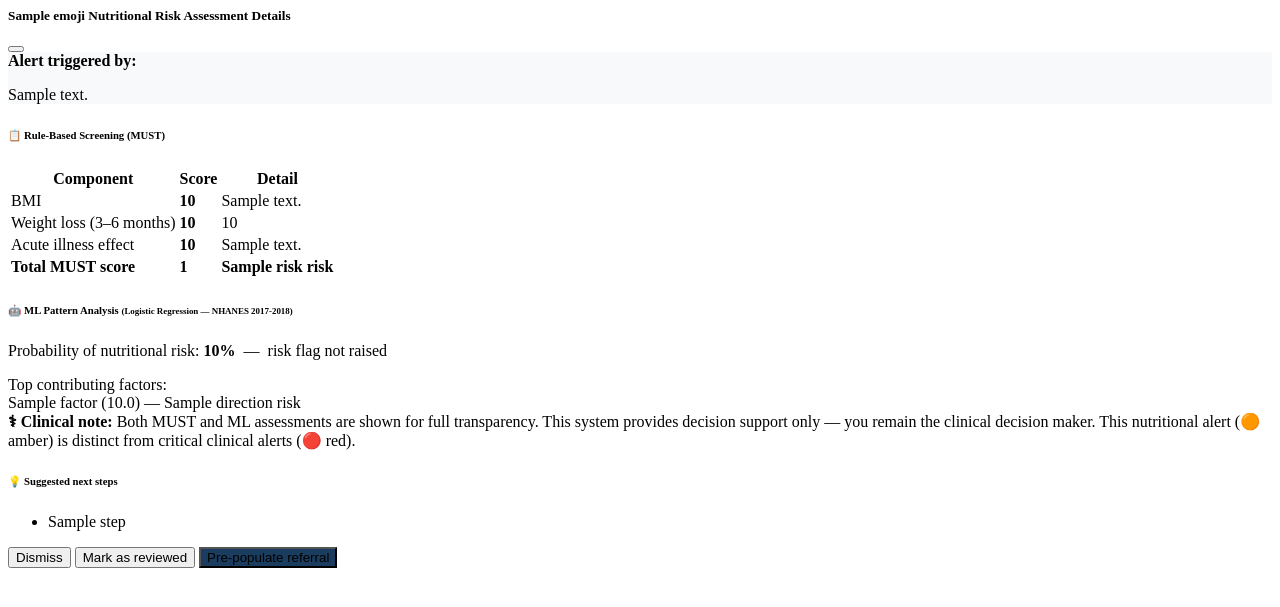
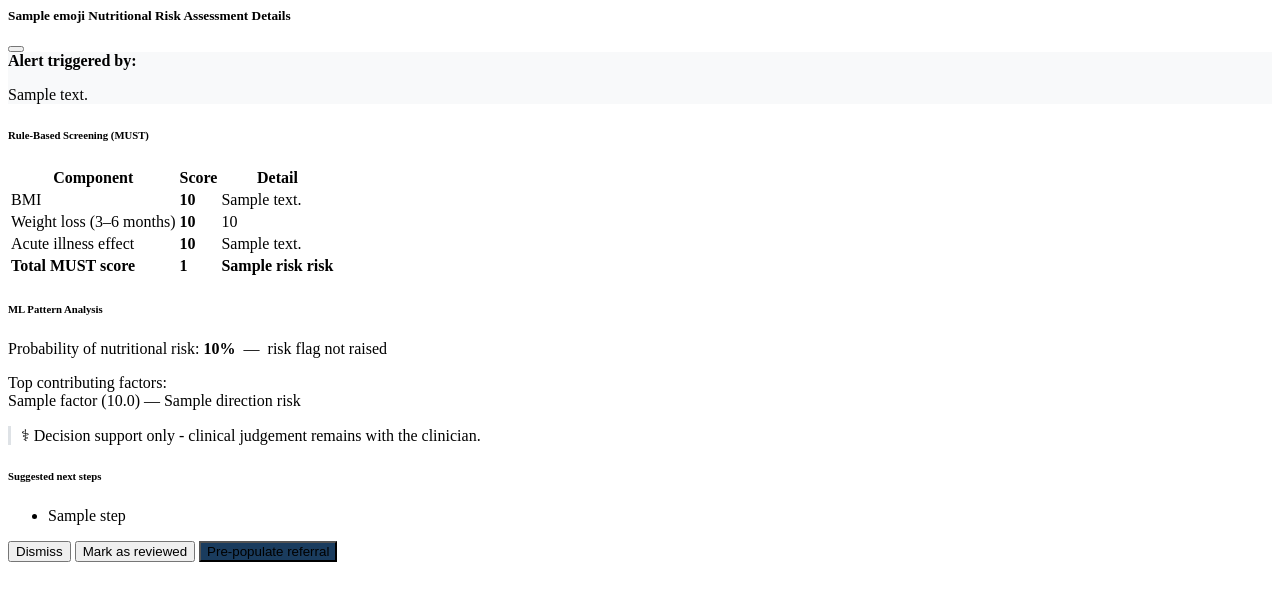
Before and after one commit to PrevailUzodinma/hybrid-nutrition-risk-cdss, a Django app: template templates/patients/partials/alert_modal.html in a window 1280 px wide. Shown: the top 607 px of the page. Run offline with Django 4.2, Linux system fonts and the light colour scheme; the template is opened without the code that fills it: most values are stand-ins (such as "Sample title", 1, 10 or a date in 2020).

Commit message:
debug: making adjustments to the alert UI, removed the model name, just leaving it as ML Analysis

```diff
--- a/templates/patients/partials/alert_banner.html
+++ b/templates/patients/partials/alert_banner.html
@@ -5,7 +5,7 @@
      aria-live="polite">
     <span style="font-size:1.3rem;">{{ alert_result.emoji }}</span>
     <div>
-        <strong>NUTRITIONAL RISK IDENTIFIED — click for details</strong>
+        <strong>NUTRITIONAL RISK IDENTIFIED - click for details</strong>
         <div class="small mt-1">
             {% if alert_result.source == "BOTH" %}
                 Both MUST screening and ML pattern analysis indicate elevated risk.
@@ -19,5 +19,4 @@
             {% endif %}
         </div>
     </div>
-    <span class="ms-auto text-muted small">🔍 Details</span>
 </div>
--- a/templates/patients/partials/alert_modal.html
+++ b/templates/patients/partials/alert_modal.html
@@ -11,6 +11,8 @@
             </div>
 
             <div class="modal-body">
+
+                {# ── Alert source summary ── #}
                 <div class="mb-3 p-3 rounded" style="background:#f8f9fa;">
                     <strong>Alert triggered by:</strong>
                     {% if alert_result.source == "BOTH" %}
@@ -25,8 +27,9 @@
                     <p class="mt-2 mb-0 small text-muted">{{ alert_result.summary_text }}</p>
                 </div>
 
+                {# ── MUST table ── #}
                 {% if must_result %}
-                <h6 class="fw-bold mb-2">📋 Rule-Based Screening (MUST)</h6>
+                <h6 class="fw-bold mb-2">Rule-Based Screening (MUST)</h6>
                 <table class="table table-sm table-bordered small mb-3">
                     <thead class="table-light">
                         <tr><th>Component</th><th>Score</th><th>Detail</th></tr>
@@ -47,9 +50,7 @@
                             <td><strong>{{ must_result.acute_score }}</strong></td>
                             <td>{{ must_result.acute_detail }}</td>
                         </tr>
-                        <tr class="table-{% if must_result.risk == 'HIGH' %}danger
-                                         {% elif must_result.risk == 'MODERATE' %}warning
-                                         {% else %}success{% endif %}">
+                        <tr class="table-{% if must_result.risk == 'HIGH' %}danger{% elif must_result.risk == 'MODERATE' %}warning{% else %}success{% endif %}">
                             <td><strong>Total MUST score</strong></td>
                             <td><strong>{{ must_result.total_score }}</strong></td>
                             <td><strong>{{ must_result.risk }} risk</strong></td>
@@ -58,10 +59,10 @@
                 </table>
                 {% endif %}
 
+                {# ── ML section ── #}
                 {% if ml_result %}
                 <h6 class="fw-bold mb-2">
-                    🤖 ML Pattern Analysis
-                    <small class="fw-normal text-muted">(Logistic Regression — NHANES 2017-2018)</small>
+                    ML Pattern Analysis
                 </h6>
                 <p class="small mb-2">
                     Probability of nutritional risk:
@@ -84,22 +85,21 @@
                 </div>
                 {% endif %}
 
-                <div class="alert alert-secondary small mb-3">
-                    <strong>⚕ Clinical note:</strong>
-                    Both MUST and ML assessments are shown for full transparency.
-                    This system provides decision support only — you remain the clinical
-                    decision maker. This nutritional alert (🟠 amber) is distinct from
-                    critical clinical alerts (🔴 red).
-                </div>
 
+                <p class="small text-muted mb-3" style="border-left:3px solid #dee2e6; padding-left:10px;">
+                    ⚕ Decision support only - clinical judgement remains with the clinician.
+                </p>
+
+                {# ── Next steps ── #}
                 {% if alert_result.next_steps %}
-                <h6 class="fw-bold mb-2">💡 Suggested next steps</h6>
+                <h6 class="fw-bold mb-2">Suggested next steps</h6>
                 <ul class="small">
                     {% for step in alert_result.next_steps %}
                     <li class="mb-1">{{ step }}</li>
                     {% endfor %}
                 </ul>
                 {% endif %}
+
             </div>
 
             <div class="modal-footer">
--- a/templates/registration/login.html
+++ b/templates/registration/login.html
@@ -1,11 +1,11 @@
 {% extends "base.html" %}
-{% block title %}Login — NutriCDSS{% endblock %}
+{% block title %}Login — NutriRisk Assistant{% endblock %}
 {% block content %}
 <div class="row justify-content-center mt-5">
     <div class="col-md-4">
         <div class="card shadow-sm border-0">
             <div class="card-body p-4">
-                <h4 class="mb-1 text-center" style="color:#1a3c5e">NutriCDSS</h4>
+                <h4 class="mb-1 text-center" style="color:#1a3c5e">NutriRisk Assistant</h4>
                 <p class="text-center text-muted small mb-4">GP Consultation Portal</p>
                 <form method="post">
                     {% csrf_token %}
@@ -20,6 +20,7 @@
                     {% if form.errors %}
                     <div class="alert alert-danger py-2 small">Invalid username or password.</div>
                     {% endif %}
+                    <input type="hidden" name="next" value="{% url 'appointments:appointment_list' %}">
                     <button type="submit" class="btn btn-primary w-100"
                             style="background:#1a3c5e; border-color:#1a3c5e;">Sign In</button>
                 </form>
```
